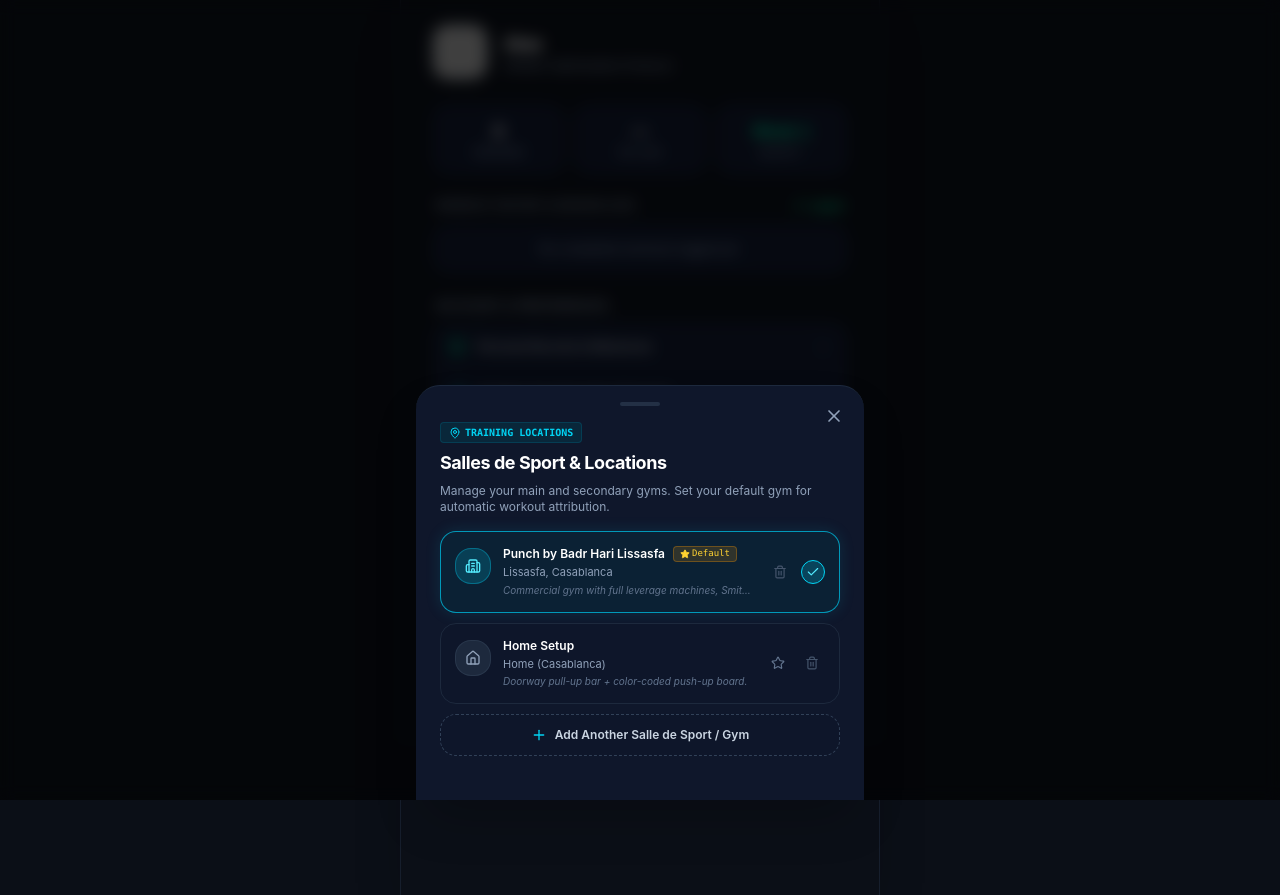
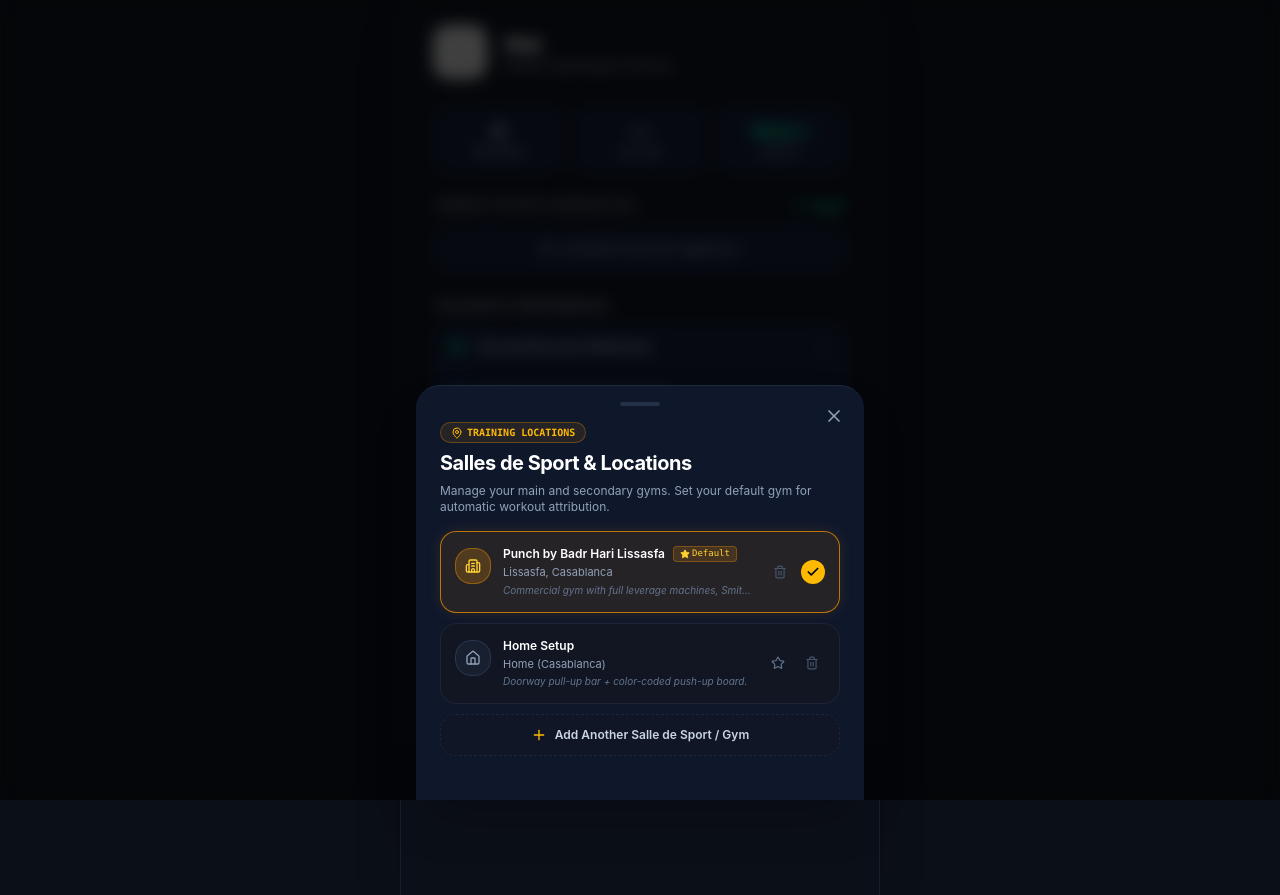
Before and after one commit to aroucadi/vyra, a Next.js app: page /you in a window 1280 px wide. Both pictures are taken after a click on the button 640 px from the left and 452 px from the top of the page. Built offline with nearby package versions, Linux system fonts and the light colour scheme; grey boxes are pictures that could not be loaded.

Commit message:
style(gyms): harmonize GymSelectorDrawer and detail sheet with editorial aesthetic

```diff
--- a/src/app/(trainee)/you/page.tsx
+++ b/src/app/(trainee)/you/page.tsx
@@ -166,7 +166,7 @@ export default function YouPage() {
             className="w-full flex items-center justify-between p-4 hover:bg-slate-800/50 transition text-left cursor-pointer"
           >
             <div className="flex items-center gap-3 text-slate-200 min-w-0">
-              <MapPin className="w-4 h-4 text-emerald-400 flex-shrink-0" />
+              <MapPin className="w-4 h-4 text-amber-400 flex-shrink-0" />
               <div className="min-w-0">
                 <span>Salles de Sport & Training Locations</span>
                 <p className="text-[10px] text-slate-400 font-normal truncate">
--- a/src/components/trainee/GymSelectorDrawer.tsx
+++ b/src/components/trainee/GymSelectorDrawer.tsx
@@ -101,17 +101,17 @@ export function GymSelectorDrawer({
     <Sheet open={isOpen} onOpenChange={onOpenChange}>
       <SheetContent
         side="bottom"
-        className="max-w-md mx-auto max-h-[85vh] overflow-y-auto rounded-t-3xl bg-[#0B0F17] border-slate-800 p-6 space-y-5 shadow-2xl"
+        className="max-w-md mx-auto max-h-[85vh] overflow-y-auto rounded-t-3xl bg-[#0B0F17] border-[#1C2436] p-6 space-y-5 shadow-2xl font-body"
       >
         <SheetHeader className="text-left space-y-1">
           <div className="flex items-center gap-2">
-            <span className="text-[10px] font-mono font-bold px-2 py-0.5 rounded bg-cyan-950/60 text-cyan-400 border border-cyan-800/40 flex items-center gap-1">
-              <MapPin className="w-3 h-3 text-cyan-400" />
+            <span className="text-[10px] font-mono font-bold px-2.5 py-0.5 rounded-full bg-amber-500/10 text-amber-400 border border-amber-500/30 flex items-center gap-1">
+              <MapPin className="w-3 h-3 text-amber-400" />
               <span>TRAINING LOCATIONS</span>
             </span>
           </div>
 
-          <SheetTitle className="text-lg font-bold text-white tracking-tight">
+          <SheetTitle className="text-xl font-editorial font-bold text-white tracking-tight">
             {title}
           </SheetTitle>
 
@@ -139,16 +139,16 @@ export function GymSelectorDrawer({
                   onClick={() => handleSelect(gym)}
                   className={`p-3.5 rounded-2xl border transition cursor-pointer flex items-center justify-between gap-3 ${
                     isSelected
-                      ? "bg-cyan-950/40 border-cyan-500/80 shadow-[0_0_15px_rgba(6,182,212,0.15)]"
-                      : "bg-slate-900/90 border-slate-800 hover:border-slate-700 hover:bg-slate-850"
+                      ? "bg-amber-500/10 border-amber-500/70 shadow-[0_0_15px_rgba(245,158,11,0.12)]"
+                      : "bg-[#111622] border-[#1C2436] hover:border-[#2A364F] hover:bg-[#182030]"
                   }`}
                 >
                   <div className="flex items-start gap-3 min-w-0">
                     <div
                       className={`w-9 h-9 rounded-xl flex items-center justify-center flex-shrink-0 mt-0.5 ${
                         isSelected
-                          ? "bg-cyan-500/20 text-cyan-300 border border-cyan-500/40"
-                          : "bg-slate-800 text-slate-400 border border-slate-700/60"
+                          ? "bg-amber-500/20 text-amber-300 border border-amber-500/40"
+                          : "bg-[#182030] text-slate-400 border border-[#2A364F]"
                       }`}
                     >
                       {isHome ? <Home className="w-4 h-4" /> : <Building2 className="w-4 h-4" />}
@@ -187,7 +187,7 @@ export function GymSelectorDrawer({
                         type="button"
                         onClick={(e) => handleSetDefault(e, gym.id)}
                         title="Set as default salle de sport"
-                        className="text-[10px] text-slate-500 hover:text-amber-400 p-1.5 rounded-lg hover:bg-slate-800 transition"
+                        className="text-[10px] text-slate-500 hover:text-amber-400 p-1.5 rounded-lg hover:bg-[#182030] transition cursor-pointer"
                       >
                         <Star className="w-3.5 h-3.5" />
                       </button>
@@ -198,15 +198,15 @@ export function GymSelectorDrawer({
                         type="button"
                         onClick={(e) => handleDelete(e, gym.id)}
                         title="Delete salle de sport"
-                        className="text-[10px] text-slate-600 hover:text-rose-400 p-1.5 rounded-lg hover:bg-slate-800 transition"
+                        className="text-[10px] text-slate-600 hover:text-rose-400 p-1.5 rounded-lg hover:bg-[#182030] transition cursor-pointer"
                       >
                         <Trash2 className="w-3.5 h-3.5" />
                       </button>
                     )}
 
                     {isSelected && (
-                      <div className="w-6 h-6 rounded-full bg-cyan-400/20 border border-cyan-400 text-cyan-300 flex items-center justify-center">
-                        <Check className="w-3.5 h-3.5" />
+                      <div className="w-6 h-6 rounded-full bg-amber-400 text-slate-950 font-bold flex items-center justify-center">
+                        <Check className="w-3.5 h-3.5 stroke-[3]" />
                       </div>
                     )}
                   </div>
@@ -218,9 +218,9 @@ export function GymSelectorDrawer({
             <button
               type="button"
               onClick={() => setIsAddingNew(true)}
-              className="w-full py-3 px-4 rounded-2xl border border-dashed border-slate-700 hover:border-cyan-500/60 bg-slate-900/50 hover:bg-slate-900 text-slate-300 hover:text-cyan-400 transition flex items-center justify-center gap-2 text-xs font-semibold cursor-pointer active:scale-98"
+              className="w-full py-3 px-4 rounded-2xl border border-dashed border-[#1C2436] hover:border-amber-500/50 bg-[#111622]/60 hover:bg-[#111622] text-slate-300 hover:text-amber-400 transition flex items-center justify-center gap-2 text-xs font-semibold cursor-pointer active:scale-98 font-editorial"
             >
-              <Plus className="w-4 h-4 text-cyan-400" />
+              <Plus className="w-4 h-4 text-amber-400" />
               <span>Add Another Salle de Sport / Gym</span>
             </button>
           </div>
@@ -228,13 +228,13 @@ export function GymSelectorDrawer({
           /* Add New Gym Form */
           <form onSubmit={handleCreateGym} className="space-y-3.5 animate-in fade-in duration-200">
             <div className="flex items-center justify-between pb-1">
-              <span className="text-xs font-bold text-white uppercase tracking-wider">
+              <span className="text-xs font-bold text-white uppercase tracking-wider font-editorial">
                 New Salle de Sport
               </span>
               <button
                 type="button"
                 onClick={() => setIsAddingNew(false)}
-                className="text-xs text-slate-400 hover:text-white flex items-center gap-1"
+                className="text-xs text-slate-400 hover:text-white flex items-center gap-1 cursor-pointer"
               >
                 <X className="w-3.5 h-3.5" />
                 <span>Cancel</span>
@@ -243,14 +243,14 @@ export function GymSelectorDrawer({
 
             <div className="space-y-1">
               <label className="text-[11px] font-semibold text-slate-300">
-                Salle Name <span className="text-rose-400">*</span>
+                Salle Name <span className="text-amber-400">*</span>
               </label>
               <input
                 type="text"
                 value={newName}
                 onChange={(e) => setNewName(e.target.value)}
                 placeholder="e.g. Punch Lissasfa, Fitness Park Racine..."
-                className="w-full px-3.5 py-2.5 rounded-xl bg-slate-950 border border-slate-800 text-xs text-white placeholder-slate-500 focus:outline-none focus:border-cyan-500 transition"
+                className="w-full px-3.5 py-2.5 rounded-xl bg-[#090C11] border border-[#1C2436] text-xs text-white placeholder-slate-500 focus:outline-none focus:border-amber-500 transition"
                 autoFocus
               />
             </div>
@@ -264,7 +264,7 @@ export function GymSelectorDrawer({
                 value={newAddress}
                 onChange={(e) => setNewAddress(e.target.value)}
                 placeholder="e.g. Lissasfa, Casablanca"
-                className="w-full px-3.5 py-2.5 rounded-xl bg-slate-950 border border-slate-800 text-xs text-white placeholder-slate-500 focus:outline-none focus:border-cyan-500 transition"
+                className="w-full px-3.5 py-2.5 rounded-xl bg-[#090C11] border border-[#1C2436] text-xs text-white placeholder-slate-500 focus:outline-none focus:border-amber-500 transition"
               />
             </div>
 
@@ -277,16 +277,16 @@ export function GymSelectorDrawer({
                 onChange={(e) => setNewNotes(e.target.value)}
                 placeholder="e.g. Has seated lever chest press, 45° leg press, calibrated plates..."
                 rows={2}
-                className="w-full px-3.5 py-2 rounded-xl bg-slate-950 border border-slate-800 text-xs text-white placeholder-slate-500 focus:outline-none focus:border-cyan-500 transition resize-none"
+                className="w-full px-3.5 py-2 rounded-xl bg-[#090C11] border border-[#1C2436] text-xs text-white placeholder-slate-500 focus:outline-none focus:border-amber-500 transition resize-none"
               />
             </div>
 
-            <label className="flex items-center gap-2.5 p-3 rounded-xl bg-slate-900 border border-slate-800 text-xs text-slate-300 cursor-pointer select-none">
+            <label className="flex items-center gap-2.5 p-3 rounded-xl bg-[#111622] border border-[#1C2436] text-xs text-slate-300 cursor-pointer select-none">
               <input
                 type="checkbox"
                 checked={newIsDefault}
                 onChange={(e) => setNewIsDefault(e.target.checked)}
-                className="w-4 h-4 rounded border-slate-700 bg-slate-950 text-cyan-500 focus:ring-0 focus:ring-offset-0"
+                className="w-4 h-4 rounded border-[#1C2436] bg-[#090C11] text-amber-500 focus:ring-0 focus:ring-offset-0"
               />
               <span className="flex-1">Set as my default salle de sport</span>
               <Star className="w-3.5 h-3.5 text-amber-400" />
@@ -296,13 +296,13 @@ export function GymSelectorDrawer({
               <button
                 type="button"
                 onClick={() => setIsAddingNew(false)}
-                className="flex-1 py-2.5 rounded-xl bg-slate-900 border border-slate-800 text-xs font-semibold text-slate-300 hover:bg-slate-800 transition"
+                className="flex-1 py-2.5 rounded-xl bg-[#111622] border border-[#1C2436] text-xs font-semibold text-slate-300 hover:bg-[#182030] transition cursor-pointer"
               >
                 Back
               </button>
               <button
                 type="submit"
-                className="flex-1 py-2.5 rounded-xl bg-cyan-500 hover:bg-cyan-400 text-slate-950 font-bold text-xs transition shadow-lg shadow-cyan-500/20 active:scale-98"
+                className="flex-1 py-2.5 rounded-xl bg-gradient-to-r from-amber-500 to-amber-400 hover:from-amber-400 hover:to-amber-300 text-slate-950 font-display font-black text-xs uppercase tracking-wider transition shadow-lg shadow-amber-500/20 active:scale-98 cursor-pointer"
               >
                 Save & Select
               </button>
```
Also changed, not shown: src/components/trainee/WorkoutSessionDetailSheet.tsx (+4 -4 lines).
